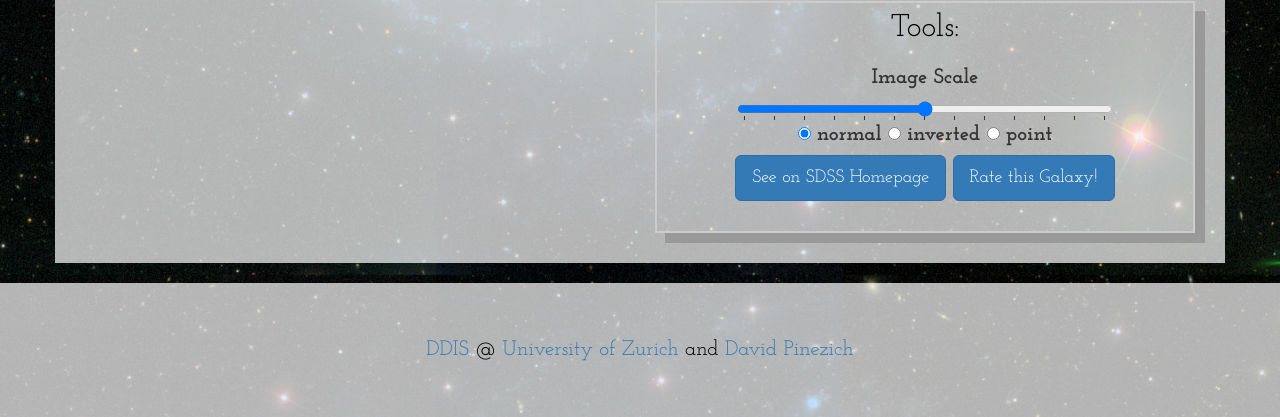
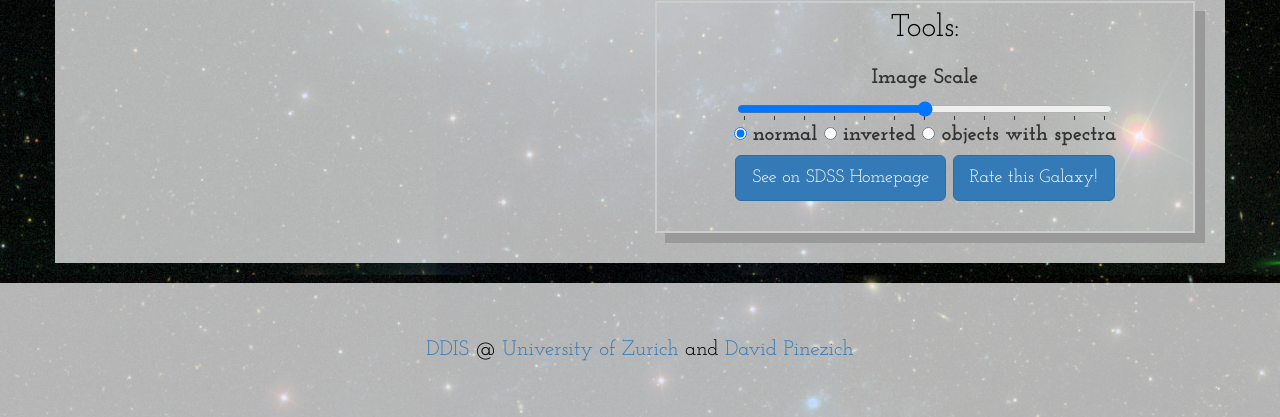
Before and after one commit to pdeboer/blackhole_frontend, a website: page index.html at #/search in a window 1280 px wide. Shown: the part 640-1057 px from the top of the page. Drawn offline with Linux system fonts and the light colour scheme; no server answers.

Commit message:
Bugfix wording point

```diff
--- a/search/search.html
+++ b/search/search.html
@@ -60,7 +60,7 @@
                                     <label>
                                         <input type="radio" ng-model="radioValue" value="inverted" ng-change="onRadioChange()" /> inverted</label>
                                     <label>
-                                        <input type="radio" ng-model="radioValue" value="point" ng-change="onRadioChange()" /> point</label>
+                                        <input type="radio" ng-model="radioValue" value="point" ng-change="onRadioChange()" /> objects with spectra</label>
                                 </div>
                                 <!-- Button trigger modal -->
                                 <button type="button" class="btn btn-primary btn-lg" data-toggle="modal" data-target="#sdssHomepage">
```
